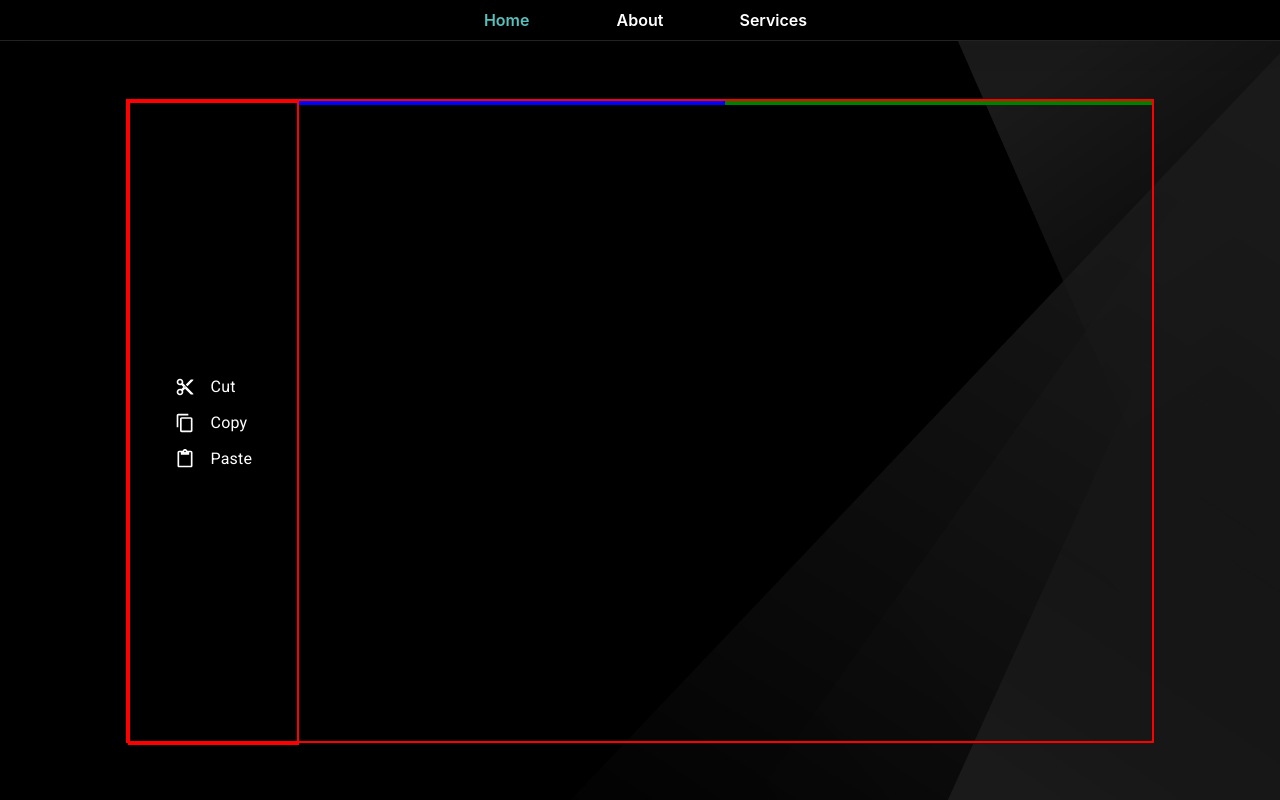
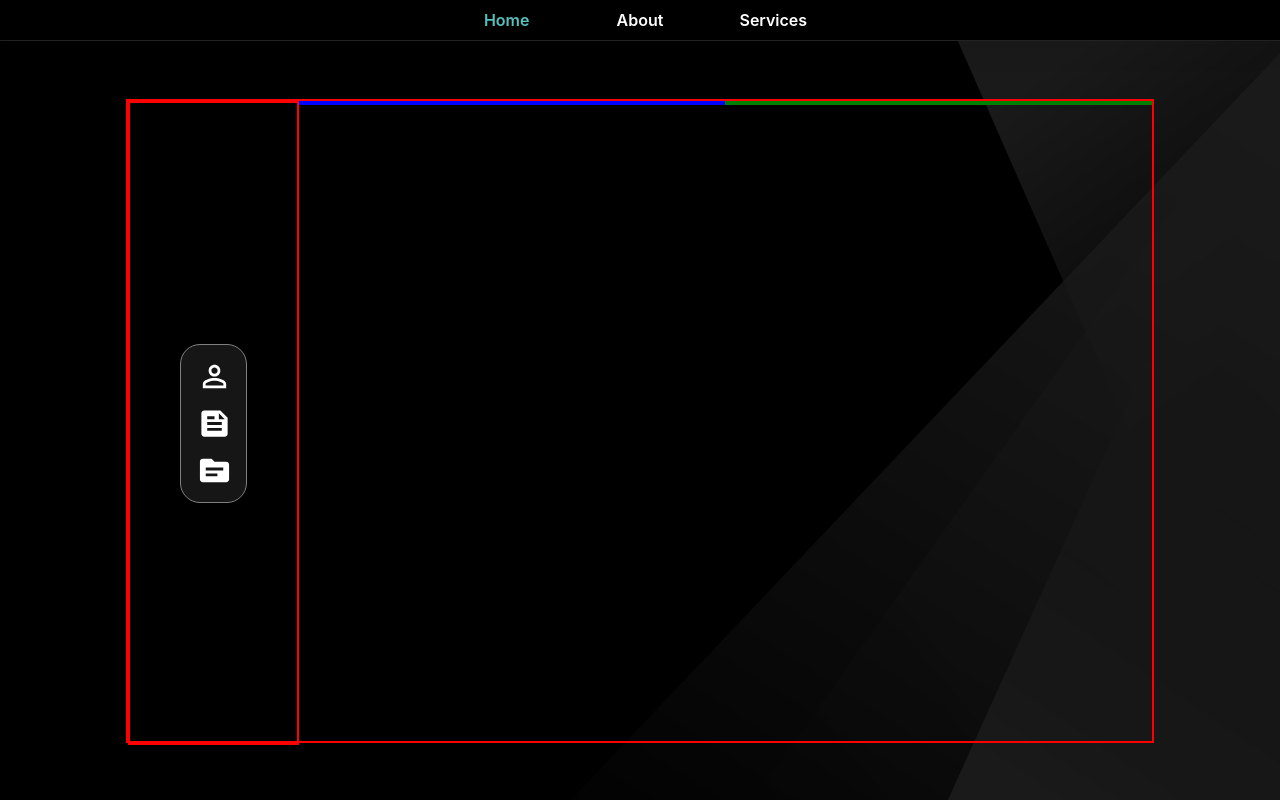
Before and after one commit to siahvosh/resume, a React (Vite) app: page / in a window 1280 px wide. Shown: the top 800 px of the page. Built offline with nearby package versions, Linux system fonts and the light colour scheme; a web font is replaced by a local one.

Commit message:
set icons and styles

```diff
--- a/src/pages/homePage/HomePage.css
+++ b/src/pages/homePage/HomePage.css
@@ -30,6 +30,12 @@
 
     border: 2px solid red;
     /*width: 100px;*/
+}
+
+
+.paper-style{
+    background: #171616 !important;
+    border-radius: 20px !important;
 }
 .base-card{
     border: 2px solid blue;
--- a/src/pages/homePage/HomePage.tsx
+++ b/src/pages/homePage/HomePage.tsx
@@ -7,12 +7,14 @@ import {
     ListItemIcon,
     ListItemText,
     MenuList,
-    Paper,
+    Paper, Tooltip,
     Typography
 } from "@mui/material";
 import {AnimatePresence, motion} from "framer-motion";
 import {useEffect, useRef, useState} from "react";
 import AlertDialog from '../../component/dialog/experience'
+import { styled } from '@mui/material/styles';
+import { tooltipClasses } from '@mui/material/Tooltip';
 import Lottie from "lottie-react";
 
 
@@ -29,6 +31,10 @@ import rock2 from '../../assets/r2.png'
 import rock3 from '../../assets/r3.png'
 import rock4 from '../../assets/rock2.png'
 
+
+import PermIdentityIcon from '@mui/icons-material/PermIdentity';
+import FeedIcon from '@mui/icons-material/Feed';
+import SourceIcon from '@mui/icons-material/Source';
 import animationData from "../../lottie/circle.json";
 import GitHubIcon from '@mui/icons-material/GitHub';
 import LinkedInIcon from '@mui/icons-material/LinkedIn';
@@ -46,6 +52,21 @@ import MenuItem from "@mui/material/MenuItem";
 
 
 export const HomePage = () => {
+    const CustomTooltip = styled(({ className, ...props }) => (
+        <Tooltip {...props} arrow classes={{ popper: className }} />
+    ))(() => ({
+        [`& .${tooltipClasses.tooltip}`]: {
+            backgroundColor: '#fa0b0b',
+            color: '#fff',
+            fontSize: '12px',
+            borderRadius: '14px',
+        },
+        [`& .${tooltipClasses.arrow}`]: {
+            color: '#f10404',
+        },
+    }));
+
+
     const dialogText = [
         {
             title: 'At Derak Cloud',
@@ -247,25 +268,31 @@ export const HomePage = () => {
                   <Grid2 container>
                       <Grid2 size={{xs: 12, sm: 12, md: 2, lg: 2}}>
                           <div className={'bar'}>
-                              <Paper sx={{  maxWidth: '100%', background: 'transparent', color: 'white' }}>
+                              <Paper className={'paper-style'} sx={{border: '1px solid gray', width: 65 }}>
                                   <MenuList>
                                       <MenuItem>
                                           <ListItemIcon>
-                                              <ContentCut style={{color: 'white'}} fontSize="small" />
+                                              <CustomTooltip title="ABOUT" placement="right">
+                                                  <PermIdentityIcon style={{color: 'white'}} fontSize="large" />
+                                              </CustomTooltip>
                                           </ListItemIcon>
-                                          <ListItemText>Cut</ListItemText>
+                                          {/*<ListItemText>Cut</ListItemText>*/}
                                       </MenuItem>
                                       <MenuItem>
                                           <ListItemIcon>
-                                              <ContentCopy style={{color: 'white'}} fontSize="small" />
+                                              <CustomTooltip title="RESUME" placement="right">
+                                                  <FeedIcon style={{color: 'white'}} fontSize="large" />
+                                              </CustomTooltip>
                                           </ListItemIcon>
-                                          <ListItemText>Copy</ListItemText>
+                                          {/*<ListItemText>Copy</ListItemText>*/}
                                       </MenuItem>
                                       <MenuItem>
                                           <ListItemIcon>
-                                              <ContentPaste style={{color: 'white'}} fontSize="small" />
+                                              <CustomTooltip title="WORKS" placement="right">
+                                                  <SourceIcon style={{color: 'white'}} fontSize="large" />
+                                              </CustomTooltip>
                                           </ListItemIcon>
-                                          <ListItemText>Paste</ListItemText>
+                                          {/*<ListItemText>Paste</ListItemText>*/}
                                       </MenuItem>
                                       {/*<Divider />*/}
 
```
